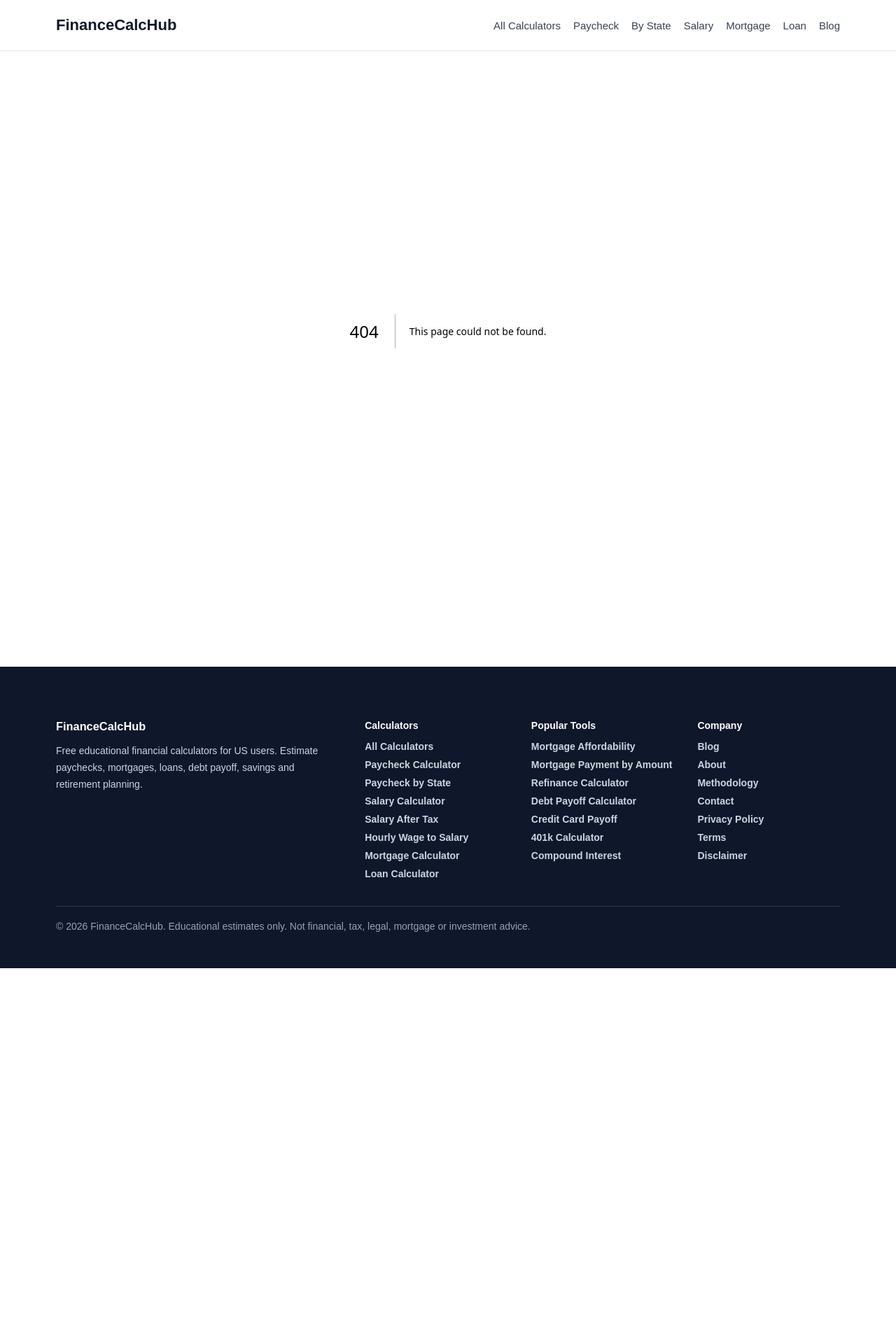
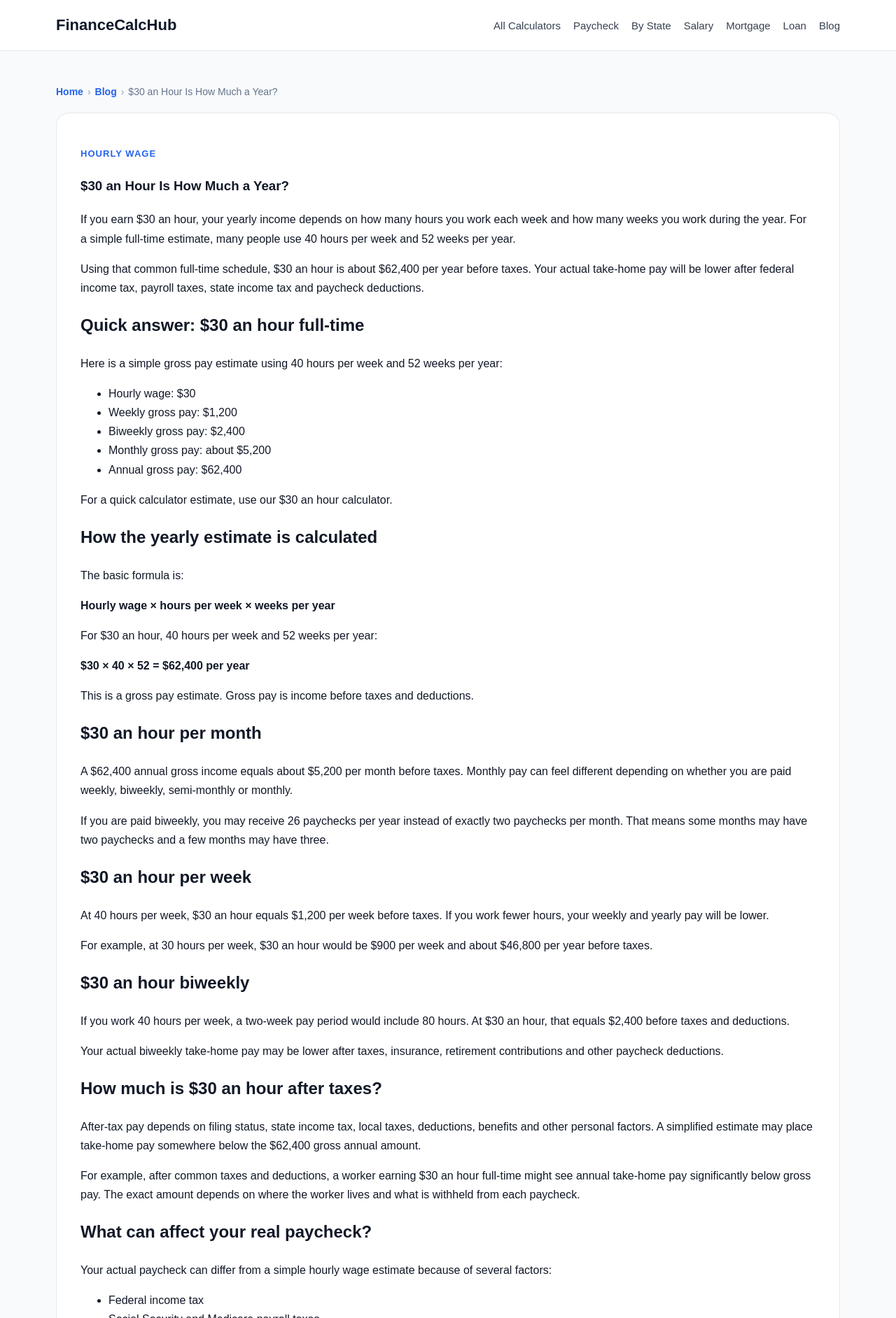
Before and after one commit to milicdejan94-ai/financecalchub, a Next.js app: page /blog/30-an-hour-is-how-much-a-year in a window 1280 px wide. Before the commit this address had no page. Shown: the top 1884 px of the page at 70% size. Before the commit the page ends 1384 px from the top, so only its background shows below. Built offline with nearby package versions, Linux system fonts and the light colour scheme.

Commit message:
Add 30 an hour yearly salary blog article

```diff
--- /dev/null
+++ b/app/blog/30-an-hour-is-how-much-a-year/page.tsx
@@ -0,0 +1,259 @@
+import Breadcrumbs from '../../../components/Breadcrumbs';
+import RelatedCalculators from '../../../components/RelatedCalculators';
+
+export const metadata = {
+  title: '$30 an Hour Is How Much a Year? | FinanceCalcHub',
+  description:
+    'Estimate how much $30 an hour is per year, month, week, biweekly paycheck and after simplified taxes.',
+};
+
+export default function ThirtyAnHourIsHowMuchAYearPage() {
+  return (
+    <section className="section">
+      <div className="container">
+        <Breadcrumbs
+          items={[
+            { label: 'Home', href: '/' },
+            { label: 'Blog', href: '/blog' },
+            { label: '$30 an Hour Is How Much a Year?' },
+          ]}
+        />
+
+        <article className="content-box">
+          <p className="eyebrow">Hourly wage</p>
+
+          <h1>$30 an Hour Is How Much a Year?</h1>
+
+          <p>
+            If you earn $30 an hour, your yearly income depends on how many hours
+            you work each week and how many weeks you work during the year. For a
+            simple full-time estimate, many people use 40 hours per week and 52
+            weeks per year.
+          </p>
+
+          <p>
+            Using that common full-time schedule, $30 an hour is about $62,400
+            per year before taxes. Your actual take-home pay will be lower after
+            federal income tax, payroll taxes, state income tax and paycheck
+            deductions.
+          </p>
+
+          <h2>Quick answer: $30 an hour full-time</h2>
+
+          <p>
+            Here is a simple gross pay estimate using 40 hours per week and 52
+            weeks per year:
+          </p>
+
+          <ul>
+            <li>Hourly wage: $30</li>
+            <li>Weekly gross pay: $1,200</li>
+            <li>Biweekly gross pay: $2,400</li>
+            <li>Monthly gross pay: about $5,200</li>
+            <li>Annual gross pay: $62,400</li>
+          </ul>
+
+          <p>
+            For a quick calculator estimate, use our{' '}
+            <a href="/hourly-wage/30">$30 an hour calculator</a>.
+          </p>
+
+          <h2>How the yearly estimate is calculated</h2>
+
+          <p>
+            The basic formula is:
+          </p>
+
+          <p>
+            <strong>Hourly wage × hours per week × weeks per year</strong>
+          </p>
+
+          <p>
+            For $30 an hour, 40 hours per week and 52 weeks per year:
+          </p>
+
+          <p>
+            <strong>$30 × 40 × 52 = $62,400 per year</strong>
+          </p>
+
+          <p>
+            This is a gross pay estimate. Gross pay is income before taxes and
+            deductions.
+          </p>
+
+          <h2>$30 an hour per month</h2>
+
+          <p>
+            A $62,400 annual gross income equals about $5,200 per month before
+            taxes. Monthly pay can feel different depending on whether you are
+            paid weekly, biweekly, semi-monthly or monthly.
+          </p>
+
+          <p>
+            If you are paid biweekly, you may receive 26 paychecks per year
+            instead of exactly two paychecks per month. That means some months
+            may have two paychecks and a few months may have three.
+          </p>
+
+          <h2>$30 an hour per week</h2>
+
+          <p>
+            At 40 hours per week, $30 an hour equals $1,200 per week before
+            taxes. If you work fewer hours, your weekly and yearly pay will be
+            lower.
+          </p>
+
+          <p>
+            For example, at 30 hours per week, $30 an hour would be $900 per week
+            and about $46,800 per year before taxes.
+          </p>
+
+          <h2>$30 an hour biweekly</h2>
+
+          <p>
+            If you work 40 hours per week, a two-week pay period would include
+            80 hours. At $30 an hour, that equals $2,400 before taxes and
+            deductions.
+          </p>
+
+          <p>
+            Your actual biweekly take-home pay may be lower after taxes,
+            insurance, retirement contributions and other paycheck deductions.
+          </p>
+
+          <h2>How much is $30 an hour after taxes?</h2>
+
+          <p>
+            After-tax pay depends on filing status, state income tax, local
+            taxes, deductions, benefits and other personal factors. A simplified
+            estimate may place take-home pay somewhere below the $62,400 gross
+            annual amount.
+          </p>
+
+          <p>
+            For example, after common taxes and deductions, a worker earning $30
+            an hour full-time might see annual take-home pay significantly below
+            gross pay. The exact amount depends on where the worker lives and
+            what is withheld from each paycheck.
+          </p>
+
+          <h2>What can affect your real paycheck?</h2>
+
+          <p>
+            Your actual paycheck can differ from a simple hourly wage estimate
+            because of several factors:
+          </p>
+
+          <ul>
+            <li>Federal income tax</li>
+            <li>Social Security and Medicare payroll taxes</li>
+            <li>State and local income taxes</li>
+            <li>Health insurance deductions</li>
+            <li>401(k), HSA or FSA contributions</li>
+            <li>Overtime hours</li>
+            <li>Unpaid time off</li>
+            <li>Bonuses, commissions or shift differentials</li>
+          </ul>
+
+          <h2>Is $30 an hour a good wage?</h2>
+
+          <p>
+            Whether $30 an hour is a good wage depends on location, household
+            size, taxes, housing costs, debt payments and personal goals. In a
+            lower-cost area, $30 an hour may stretch further than it would in a
+            high-cost city.
+          </p>
+
+          <p>
+            The best way to evaluate an hourly wage is to compare estimated
+            take-home pay with your real monthly budget, including rent or
+            mortgage, utilities, transportation, food, insurance, debt payments
+            and savings goals.
+          </p>
+
+          <h2>Budgeting with $30 an hour</h2>
+
+          <p>
+            A $30 hourly wage may look strong on paper, but budgeting should be
+            based on take-home pay rather than gross income. If you plan using
+            gross income only, you may overestimate how much money is available
+            for monthly expenses.
+          </p>
+
+          <p>
+            A practical budget should include required bills, emergency savings,
+            debt payments, retirement contributions and irregular costs such as
+            car repairs, medical expenses or insurance premiums.
+          </p>
+
+          <h2>Compare other hourly wages</h2>
+
+          <p>
+            You can compare $30 an hour with other wage levels using our{' '}
+            <a href="/hourly-wage">hourly wage to salary calculators</a>. This
+            can be useful when comparing job offers or deciding how many hours
+            you need to work to reach a target income.
+          </p>
+
+          <h2>Important limitations</h2>
+
+          <p>
+            This article uses simplified math and general assumptions. Actual
+            paychecks can vary based on work schedule, overtime, taxes,
+            deductions, employer benefits and location.
+          </p>
+
+          <p>
+            For tax, payroll or financial decisions, verify numbers with a
+            qualified professional or official source.
+          </p>
+
+          <h2>Bottom line</h2>
+
+          <p>
+            At a full-time schedule of 40 hours per week and 52 weeks per year,
+            $30 an hour is about $62,400 per year before taxes. Monthly gross pay
+            is about $5,200, weekly gross pay is $1,200 and biweekly gross pay is
+            about $2,400.
+          </p>
+
+          <p>
+            Start with the{' '}
+            <a href="/hourly-wage/30">$30 an hour calculator</a> to estimate
+            yearly, monthly, weekly and paycheck amounts.
+          </p>
+        </article>
+
+        <RelatedCalculators
+          title="Related calculators"
+          tools={[
+            {
+              title: '$30 an Hour Calculator',
+              href: '/hourly-wage/30',
+            },
+            {
+              title: '$25 an Hour Calculator',
+              href: '/hourly-wage/25',
+            },
+            {
+              title: 'Hourly Wage to Salary Calculators',
+              href: '/hourly-wage',
+            },
+            {
+              title: 'Paycheck Calculator',
+              href: '/calculators/paycheck',
+            },
+            {
+              title: 'Salary After Tax Calculators',
+              href: '/salary-after-tax',
+            },
+            {
+              title: 'All Financial Calculators',
+              href: '/calculators',
+            },
+          ]}
+        />
+      </div>
+    </section>
+  );
+}
--- a/app/sitemap.ts
+++ b/app/sitemap.ts
@@ -58,6 +58,7 @@ export default function sitemap(): MetadataRoute.Sitemap {
     '/blog/how-much-is-70000-after-taxes',
     '/blog/how-much-is-100000-after-taxes',
     '/blog/25-an-hour-is-how-much-a-year',
+    '/blog/30-an-hour-is-how-much-a-year',
     '/blog/300000-mortgage-payment',
     '/blog/apr-vs-interest-rate',
     '/blog/how-much-house-can-i-afford',
```
Also changed, not shown: app/blog/page.tsx (+7 -0 lines).
